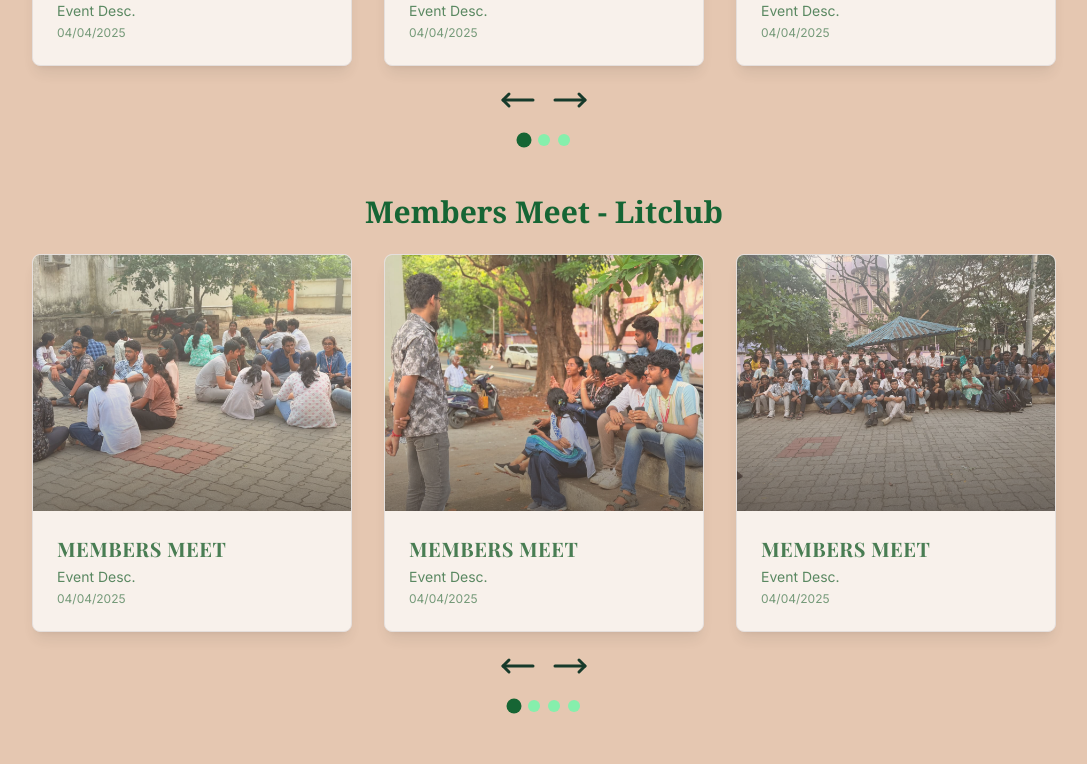
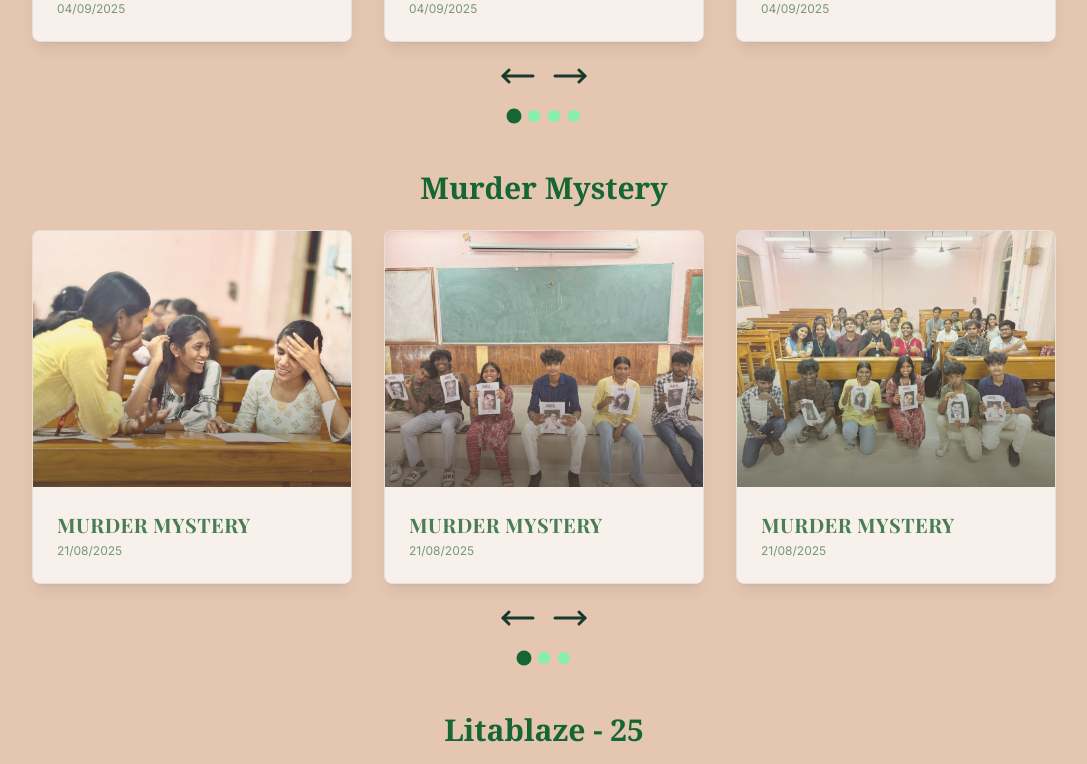
Before and after one commit to litableau/LitableAU-Website, a Next.js app: page /gallery in a window 1280 px wide. Shown: the part 680-1444 px from the top of the page, without its empty margins (96-1183 px from the left). Built offline with nearby package versions, Linux system fonts and the light colour scheme.

Commit message:
gallery - final

```diff
--- a/app/data/gallery-data.tsx
+++ b/app/data/gallery-data.tsx
@@ -5,73 +5,63 @@ export const galleryEvents = [
         id: uuidv4(),
         eventName: 'Murder Mystery',
         title: 'MURDER MYSTERY',
-        date: '04/04/2025',
-        description: 'Event Desc.',
+        date: '21/08/2025',
         imageUrl: '/2025/murder-mystery/murder-mystery-1.jpg',
     },
     {
         id: uuidv4(),
         eventName: 'Murder Mystery',
         title: 'MURDER MYSTERY',
-        date: '04/04/2025',
-        description: 'Event Desc.',
+        date: '21/08/2025',
         imageUrl: '/2025/murder-mystery/murder-mystery-2.jpg',
     },
     {
         id: uuidv4(),
         eventName: 'Murder Mystery',
         title: 'MURDER MYSTERY',
-        date: '04/04/2025',
-        description: 'Event Desc.',
+        date: '21/08/2025',
         imageUrl: '/2025/murder-mystery/murder-mystery-3.jpg',
     },{
         id: uuidv4(),
         eventName: 'Litablaze - 25',
         title: 'LITABLAZE',
         date: '04/04/2025',
-        description: 'Event Desc.',
         imageUrl: '/2025/litablaze/lit1.jpg',
     },{
         id: uuidv4(),
         eventName: 'Litablaze - 25',
         title: 'LITABLAZE',
         date: '04/04/2025',
-        description: 'Event Desc.',
         imageUrl: '/2025/litablaze/lit2.jpg',
     },{
         id: uuidv4(),
         eventName: 'Litablaze - 25',
         title: 'LITABLAZE',
-        date: '04/04/2025',
-        description: 'Event Desc.',
+        date: '05/04/2025',
         imageUrl: '/2025/litablaze/lit3.jpg',
     },{
         id: uuidv4(),
         eventName: 'Members Meet - Litclub',
         title: 'MEMBERS MEET',
-        date: '04/04/2025',
-        description: 'Event Desc.',
+        date: '04/09/2025',
         imageUrl: '/2025/core-meet/meet1.jpg',
     },{
         id: uuidv4(),
         eventName: 'Members Meet - Litclub',
         title: 'MEMBERS MEET',
-        date: '04/04/2025',
-        description: 'Event Desc.',
+        date: '04/09/2025',
         imageUrl: '/2025/core-meet/meet2.jpg',
     },{
         id: uuidv4(),
         eventName: 'Members Meet - Litclub',
         title: 'MEMBERS MEET',
-        date: '04/04/2025',
-        description: 'Event Desc.',
+        date: '04/09/2025',
         imageUrl: '/2025/core-meet/meet3.jpg',
     },{
         id: uuidv4(),
         eventName: 'Members Meet - Litclub',
         title: 'MEMBERS MEET',
-        date: '04/04/2025',
-        description: 'Event Desc.',
+        date: '04/09/2025',
         imageUrl: '/2025/core-meet/meet4.jpg',
     }
 ];
--- a/components/ui/gallery-section.tsx
+++ b/components/ui/gallery-section.tsx
@@ -10,13 +10,29 @@ const groupEventsByEventName = (events: typeof galleryEvents) => {
         if (!grouped[name]) grouped[name] = [];
         grouped[name].push(event);
     });
-    // Sort event names alphabetically
-    const sortedEventNames = Object.keys(grouped).sort((a, b) => a.localeCompare(b));
+    // Sort event names by most recent event date in each group (descending)
+    const sortedEventNames = Object.keys(grouped).sort((a, b) => {
+        const getMostRecentDate = (events: typeof galleryEvents) => {
+            return events.reduce((latest, curr) => {
+                const parseDate = (str: string) => {
+                    // Parse DD/MM/YYYY
+                    const [dd, mm, yyyy] = str.split('/');
+                    return new Date(parseInt(yyyy), parseInt(mm) - 1, parseInt(dd));
+                };
+                const currDate = parseDate(curr.date);
+                return currDate > latest ? currDate : latest;
+            }, new Date(0));
+        };
+        const dateA = getMostRecentDate(grouped[a]);
+        const dateB = getMostRecentDate(grouped[b]);
+        return dateB.getTime() - dateA.getTime();
+    });
     // Sort events in each group by date descending
     sortedEventNames.forEach(name => {
         grouped[name].sort((a, b) => {
             const parseDate = (str: string) => {
-                const [mm, dd, yyyy] = str.split('/');
+                // Parse DD/MM/YYYY
+                const [dd, mm, yyyy] = str.split('/');
                 return new Date(parseInt(yyyy), parseInt(mm) - 1, parseInt(dd));
             };
             return parseDate(b.date).getTime() - parseDate(a.date).getTime();
@@ -142,9 +158,6 @@ export default function GalleryRedesign() {
                                             <h3 className="text-xl font-bold mb-2 tracking-wide">
                                                 {grouped[name][selectedIndexes[name]].title}
                                             </h3>
-                                            <p className="text-sm opacity-90 mb-2">
-                                                {grouped[name][selectedIndexes[name]].description}
-                                            </p>
                                             <p className="text-sm opacity-75">
                                                 {grouped[name][selectedIndexes[name]].date}
                                             </p>
@@ -186,9 +199,6 @@ export default function GalleryRedesign() {
                                                 <h3 className="text-xl font-bold mb-1 tracking-wide">
                                                     {event.title}
                                                 </h3>
-                                                <p className="text-sm opacity-90 mb-1">
-                                                    {event.description}
-                                                </p>
                                                 <p className="text-xs opacity-75">
                                                     {event.date}
                                                 </p>
```
